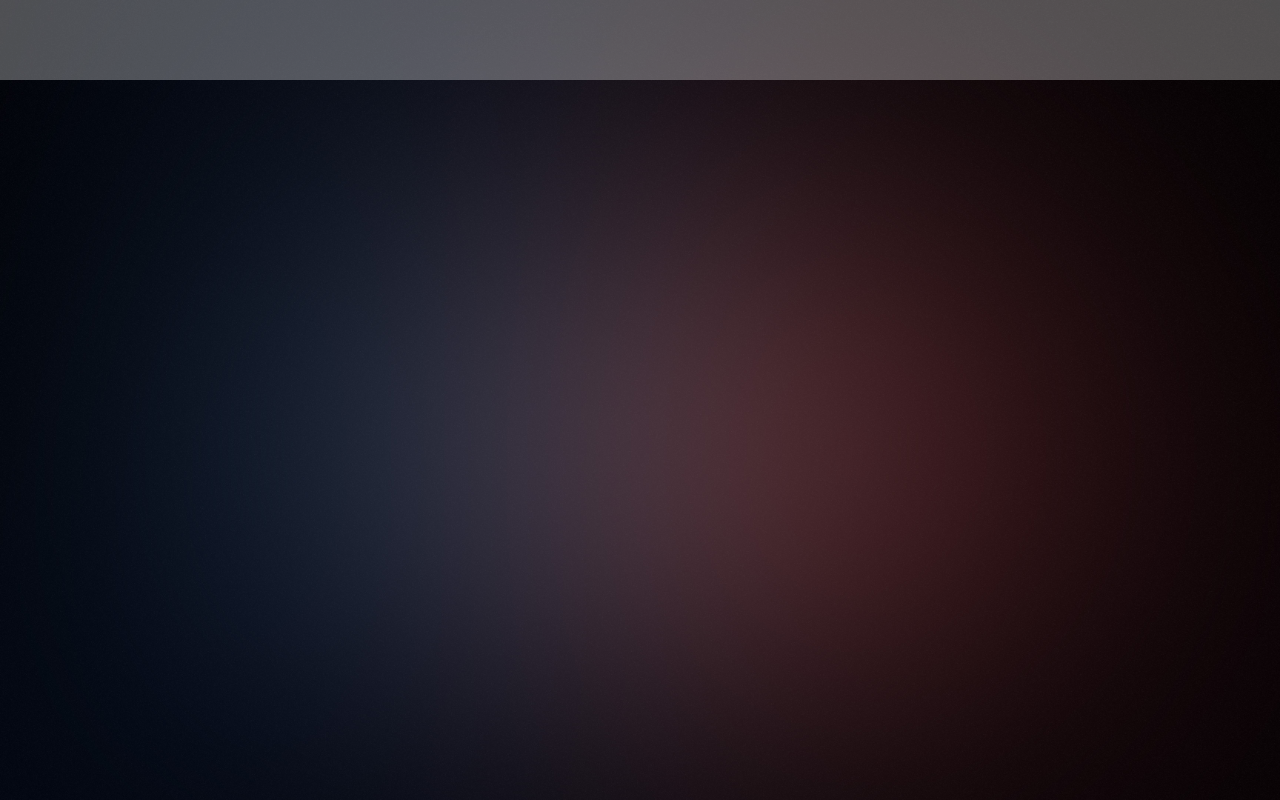
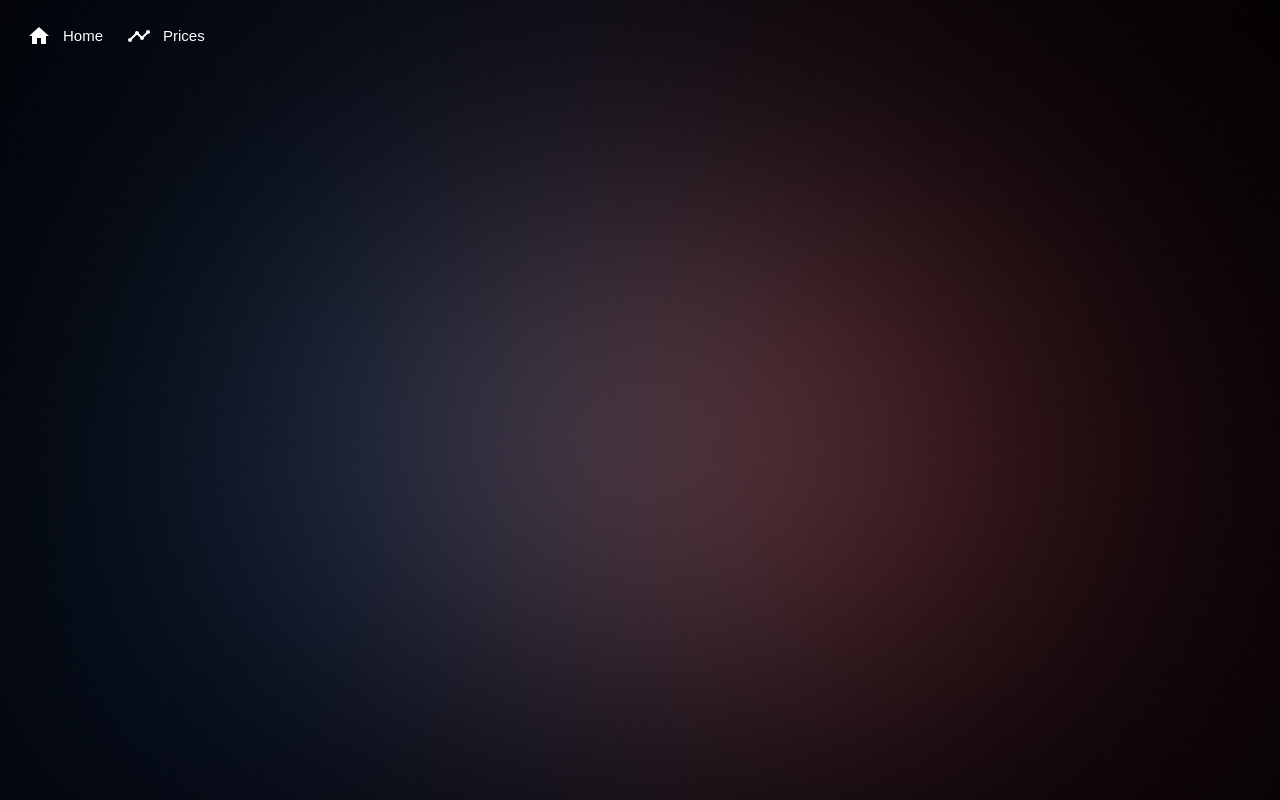
Before and after one commit to juliandeange/cryptos, a React (Create React App) app: page / in a window 1280 px wide. Built offline with nearby package versions, Linux system fonts and the light colour scheme.

Commit message:
Add Icons / text to app bar

```diff
--- a/src/components/App.js
+++ b/src/components/App.js
@@ -5,11 +5,11 @@ import { withStyles } from '@material-ui/core/styles';
 // import List from '@material-ui/core/List';
 // import Typography from '@material-ui/core/Typography';
 // import Divider from '@material-ui/core/Divider';
-// import IconButton from '@material-ui/core/IconButton';
+import IconButton from '@material-ui/core/IconButton';
 // import ListItem from '@material-ui/core/ListItem';
 // import ListItemIcon from '@material-ui/core/ListItemIcon';
 // import ListItemText from '@material-ui/core/ListItemText';
-// import { Store, Home } from '@material-ui/icons';
+import { Timeline, Home } from '@material-ui/icons';
 // import Markets from './Markets'
 // import {/*BrowserView, MobileView,*/ isBrowser, /*isMobile*/} from "react-device-detect";
 // import Background from '../images/background.jpg'
@@ -27,9 +27,9 @@ const styles = theme => ({
     },
     appBar: {
         height: "10%",
-        // backgroundColor:'#2F2F2F',
-        backgroundColor: "white",
-        opacity: 0.3
+        backgroundColor:'transparent',
+        // backgroundColor: "white",
+        // opacity: 0.3
     },
 });
 
@@ -66,12 +66,14 @@ class App extends Component {
 
             <Grid container>
                 <Grid item xs={12} className={classes.appBar}>
-                    {/* <IconButton>
-                        <Store />
+                    <IconButton style={{marginLeft: 15}}>
+                        <Home style={{color: "white"}}/>
+                        <p style={{fontSize: 15, color: "white", marginLeft: 12}}>Home</p>
                     </IconButton>
                     <IconButton>
-                        <Home />
-                    </IconButton> */}
+                        <Timeline style={{color: "white"}}/>
+                        <p style={{fontSize: 15, color: "white", marginLeft: 12}}>Prices</p>
+                    </IconButton>
                 </Grid>
             </Grid>
 
```
